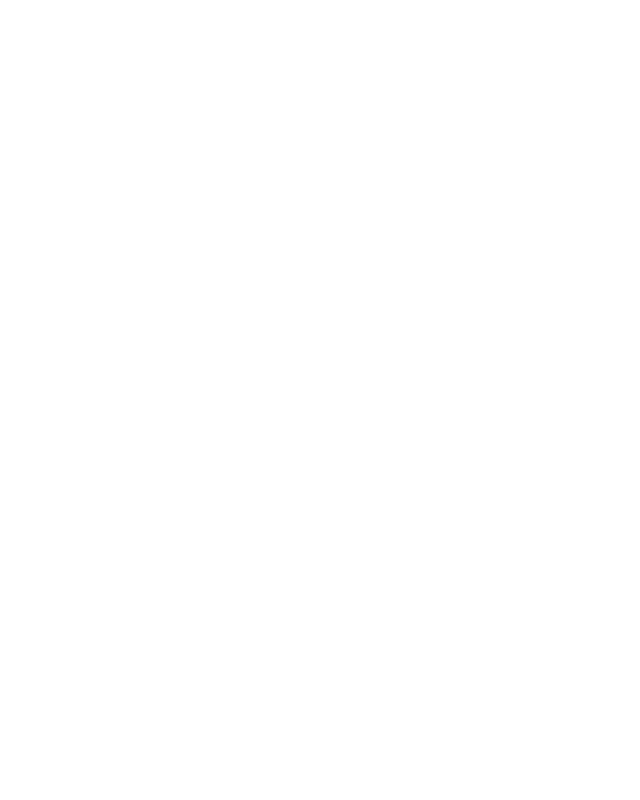
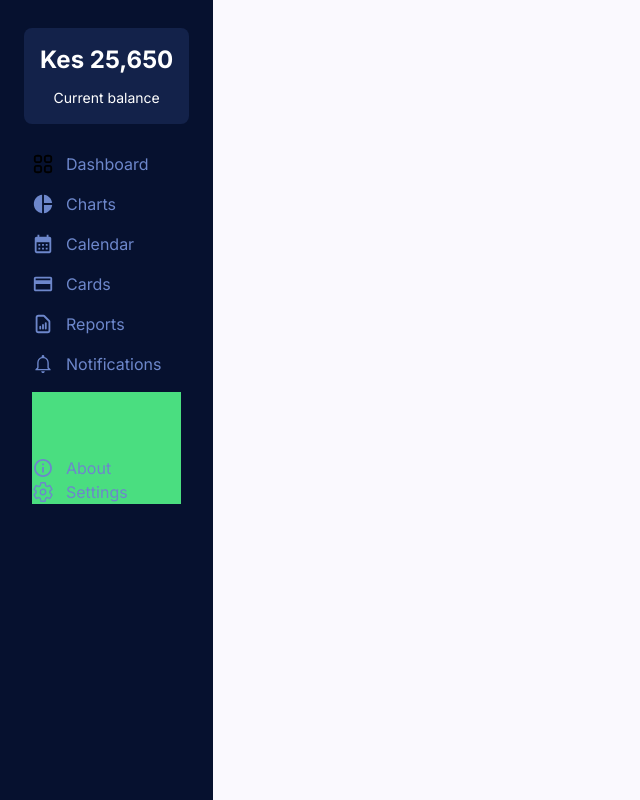
Before and after one commit to jonathan-baraza/budget-tracker, a Next.js app: page / in a window 1280 px wide. Shown: the whole page, without its empty margins (0-640 px from the left). Built offline with nearby package versions, Linux system fonts and the light colour scheme.

Commit message:
side menu design

```diff
--- a/app/page.tsx
+++ b/app/page.tsx
@@ -4,13 +4,15 @@
   addTransaction,
   deleteTransaction,
 } from "@/redux/features/budgetSlice";
+import SideMenu from "@/components/SideMenu";
 
 export default function Home() {
   const { balance, transactions } = useAppSelector((state) => state.budget);
   const dispatch = useAppDispatch();
   return (
-    <main>
-
+    <main className="w-full h-screen bg-[#faf9fe]">
+      {/* Side Menu */}
+      <SideMenu />
     </main>
   );
 }
--- /dev/null
+++ b/components/SideMenu.tsx
@@ -0,0 +1,65 @@
+import React from "react";
+import { GrAppsRounded } from "react-icons/gr";
+import { FaChartPie } from "react-icons/fa";
+import { MdCalendarMonth, MdPieChart, MdCreditCard } from "react-icons/md";
+import { HiOutlineDocumentReport } from "react-icons/hi";
+import {
+  IoMdNotificationsOutline,
+  IoMdInformationCircleOutline,
+} from "react-icons/io";
+import { IoSettingsOutline } from "react-icons/io5";
+
+const SideMenu = () => {
+  return (
+    <div className=" w-1/6  bg-[#06112f] h-screen">
+      {/* Current balance */}
+      <div className="w-full flex justify-center pt-4">
+        <div className="bg-[#13224a] text-white p-4 space-y-3 rounded-lg w-fit m-3 flex items-center justify-center flex-col">
+          <div className="text-2xl font-bold">Kes 25,650</div>
+          <div className="text-sm ">Current balance</div>
+        </div>
+      </div>
+
+      {/* Dummy icons */}
+      <div className="flex flex-col p-4 px-8 space-y-4">
+        <div className="flex items-center space-x-3">
+          <GrAppsRounded size={22} color={"#6d87cb"} />
+          <div className="text-[#6d87cb]">Dashboard</div>
+        </div>
+        <div className="flex items-center space-x-3">
+          <MdPieChart size={22} color={"#6d87cb"} />
+          <div className="text-[#6d87cb]">Charts</div>
+        </div>
+        <div className="flex items-center space-x-3">
+          <MdCalendarMonth size={22} color={"#6d87cb"} />
+          <div className="text-[#6d87cb]">Calendar</div>
+        </div>
+        <div className="flex items-center space-x-3">
+          <MdCreditCard size={22} color={"#6d87cb"} />
+          <div className="text-[#6d87cb]">Cards</div>
+        </div>
+        <div className="flex items-center space-x-3">
+          <HiOutlineDocumentReport size={22} color={"#6d87cb"} />
+          <div className="text-[#6d87cb]">Reports</div>
+        </div>
+        <div className="flex items-center space-x-3">
+          <IoMdNotificationsOutline size={22} color={"#6d87cb"} />
+          <div className="text-[#6d87cb]">Notifications</div>
+        </div>
+        <div className="flex flex-col pt-16  bg-green-400">
+          <div className="flex items-center  space-x-3">
+            <IoMdInformationCircleOutline size={22} color={"#6d87cb"} />
+            <div className="text-[#6d87cb]">About</div>
+          </div>
+          <div className="flex items-center  space-x-3">
+            <IoSettingsOutline size={22} color={"#6d87cb"} />
+            <div className="text-[#6d87cb]">Settings</div>
+          </div>
+
+        </div>
+      </div>
+    </div>
+  );
+};
+
+export default SideMenu;
--- a/package.json
+++ b/package.json
@@ -13,6 +13,7 @@
     "next": "14.0.3",
     "react": "^18",
     "react-dom": "^18",
+    "react-icons": "^4.12.0",
     "react-redux": "^8.1.3"
   },
   "devDependencies": {
```
Also changed, not shown: 1 other file (tests, documents, lock files or other folders).
